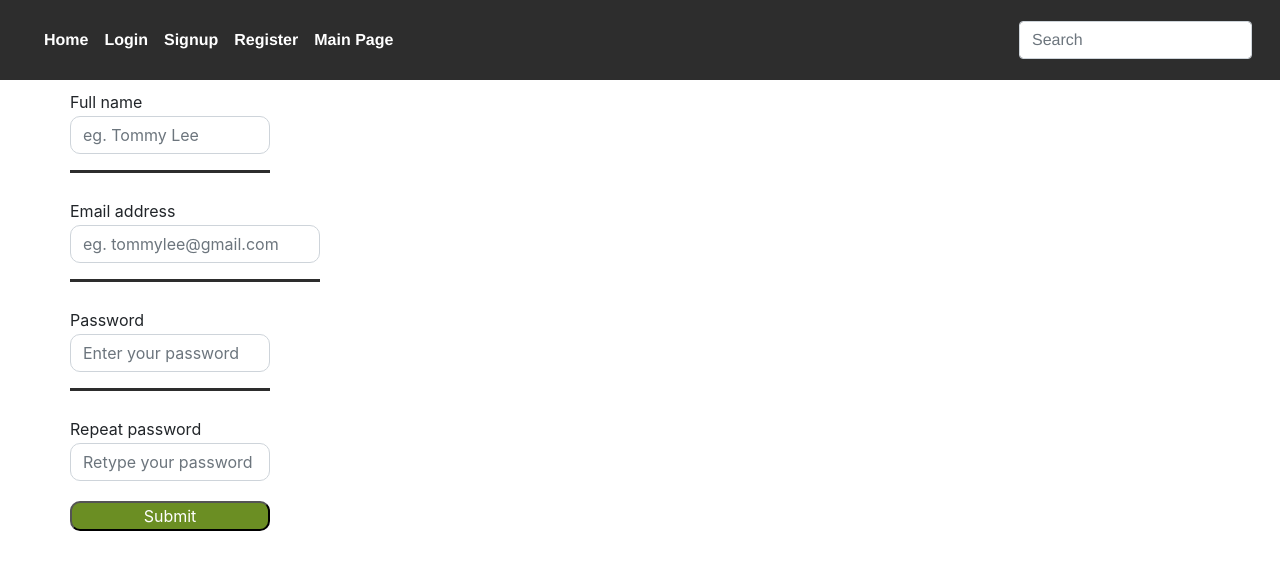
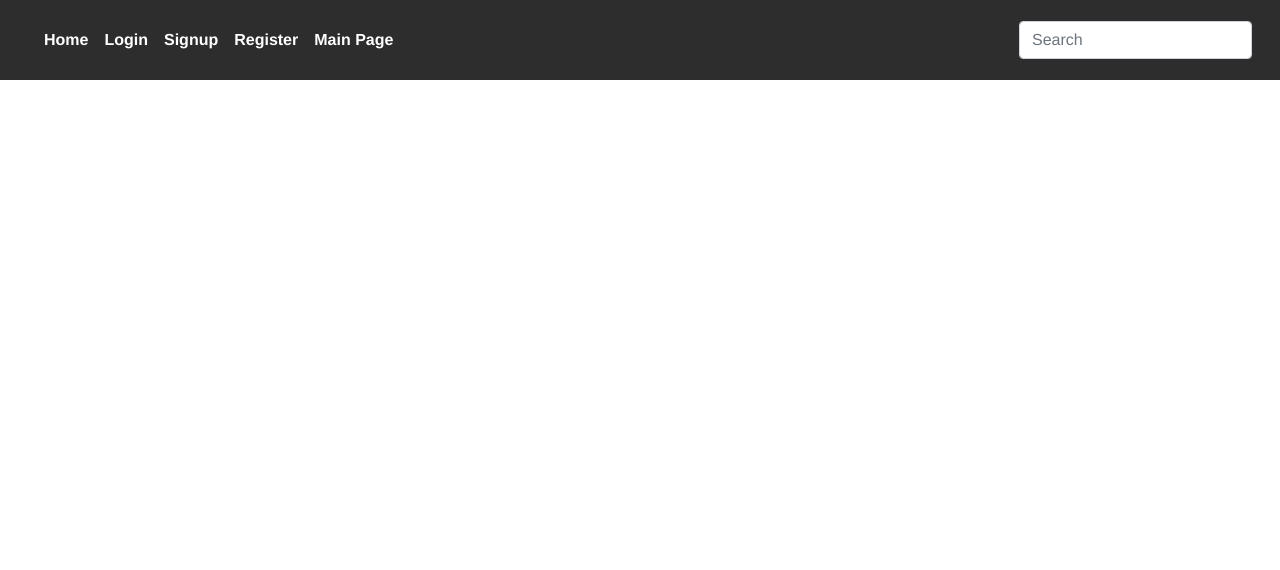
Before and after one commit to GrowOPG/GrowOPG, a Vue app: page /signup in a window 1280 px wide. Shown: the top 570 px of the page. Built offline with nearby package versions, Linux system fonts and the light colour scheme.

Commit message:
Update signup.vue

```diff
--- a/src/views/signup.vue
+++ b/src/views/signup.vue
@@ -1,79 +1,15 @@
 <template>
-<body>
-    <div class="signup">
-        <div class="container">
-            <div class="row">
+    <div class="bg">
 
 
-                    <form id="form">
 
-                        <div class="sgp-form">
-                            <label for="fullname">Full name</label>
-                            <input type="text" class="form-control" id="fullname" placeholder="eg. Tommy Lee" />
-                        </div>
 
-                        <hr class="solid">
 
-                        <div class="sgp-form">
-                            <label for="mail"> Email address</label>
-                            <input type="email" class="form-control" id="mail" placeholder="eg. tommylee@gmail.com" />
-                        </div>
-
-                        <hr class="solid" style="width: 250px;">
-
-                        <div class="sgp-form">
-                            <label for="pass">Password</label>
-                            <input type="password" class="form-control" id="pass" placeholder="Enter your password" />
-                        </div>
-
-                        <hr class="solid">
-
-                        <div class="sgp-form">
-                            <label for="rpass">Repeat password</label>
-                            <input type="password" class="form-control" id="rpass" placeholder="Retype your password" />
-                        </div>
-
-                        <button type="submit" id="submit">Submit</button>
-                    </form>
-
-            </div>
-        </div>
     </div>
-</body>
 </template>
 
 <style scoped>
-    #form {
-        width: 200px;
-    }
-    label {
-        float: left;
-        margin-top: 10px;
-        margin-bottom: 2px;
-    }
-    hr.solid {
-        border-top: 3px solid #2d2d2d;
-    }
-    #fullname {
-        border-radius: 10px;
-    }
-    #mail {
-        width: 250px;
-        border-radius: 10px;
-    }
-    #pass {
-        border-radius: 10px;
-    }
-    #rpass {
-        border-radius: 10px;
-    }
-    #submit {
-        margin-top: 20px;
-        border-radius: 10px;
-        width: 200px;
-        background-color: olivedrab;
-        color: white;
-    }
+
 </style>
 
 <script>
```
